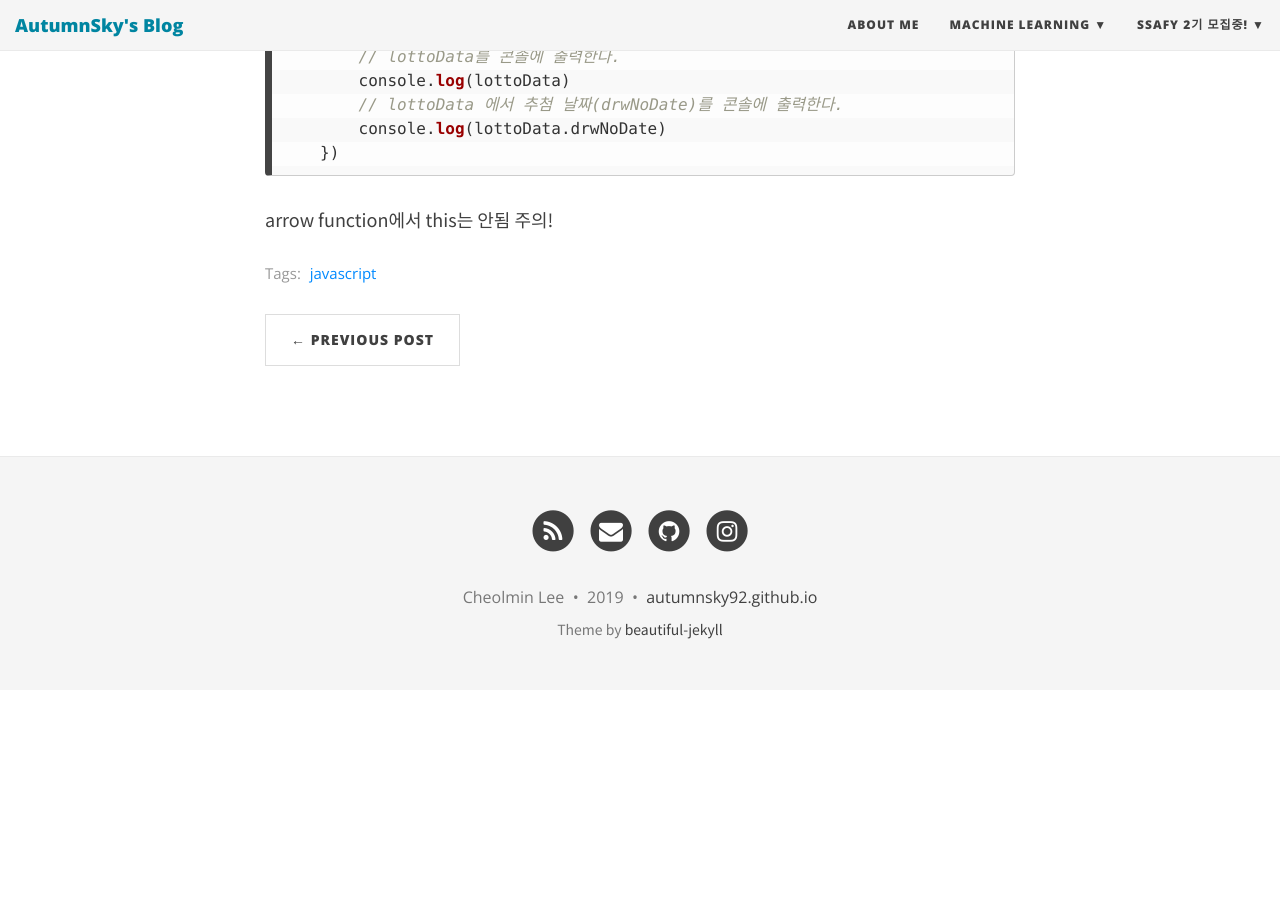
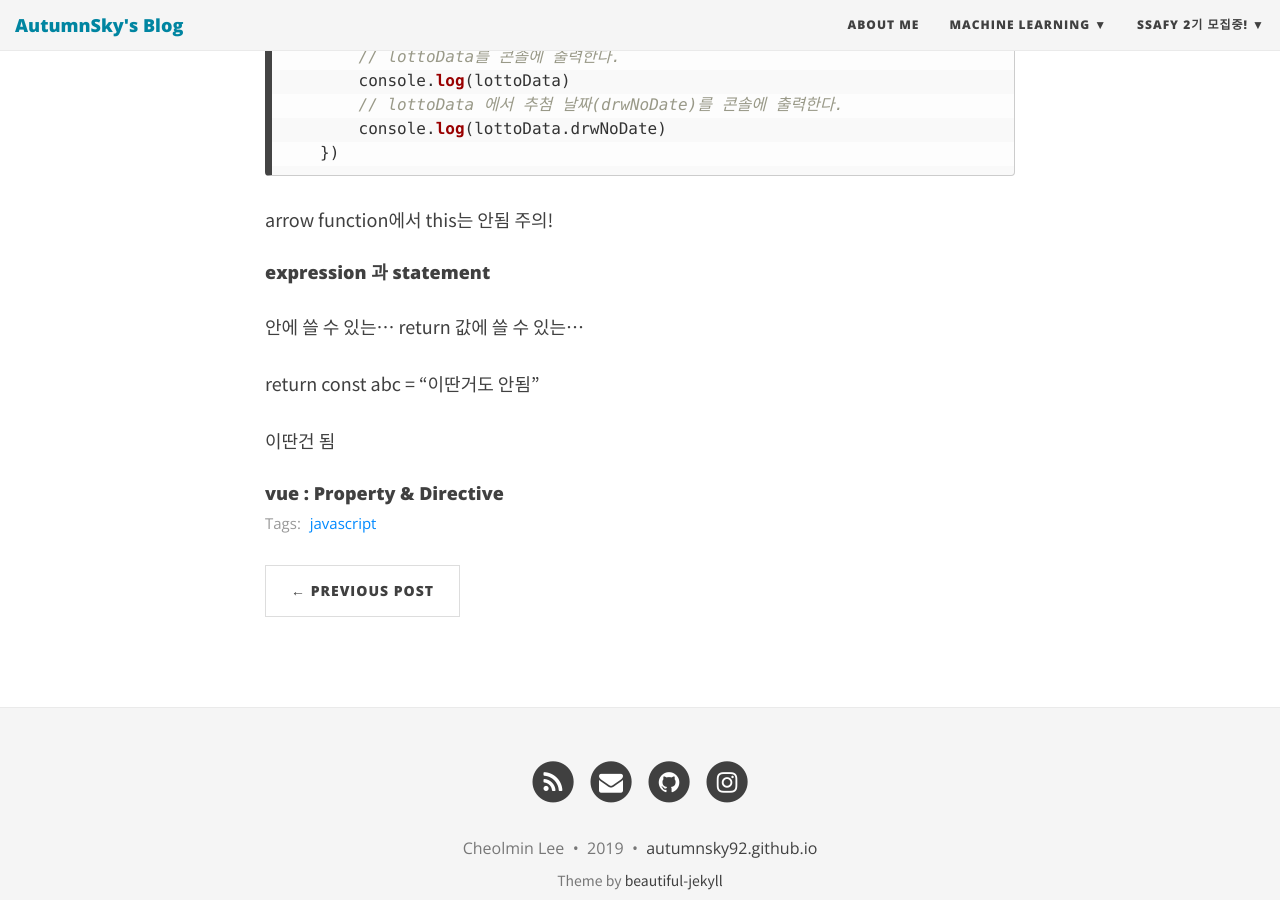
Before and after one commit to DongChanS/AutumnSky92.github.io, a Jekyll site: the page built from _posts/2019-05-07-js.md, in a window 1280 px wide and 900 px high, scrolled down 2096 px. Built offline with Jekyll 4.4.1, drawn with Linux system fonts in a browser that asks for light colours; nearby versions of some CDN libraries; comment, search, counter and statistics services are not loaded; before the commit the page ends 2786 px from its top, so only the background shows below that.

````diff
--- a/_posts/2019-05-07-js.md
+++ b/_posts/2019-05-07-js.md
@@ -94,3 +94,15 @@
 ```
 
 arrow function에서 this는 안됨 주의!
+
+#### expression 과 statement
+
+{{ }} 안에 쓸 수 있는...
+return 값에 쓸 수 있는...
+
+{{ const abc = "이딴건 안됨" }}
+return const abc = "이딴거도 안됨"
+
+{{ "이딴건 됨".split("").reverse().join("") }}
+
+#### vue : Property & Directive
````
Also changed, not shown: _posts/2019-05-06-js.md (+5 -3 lines).
